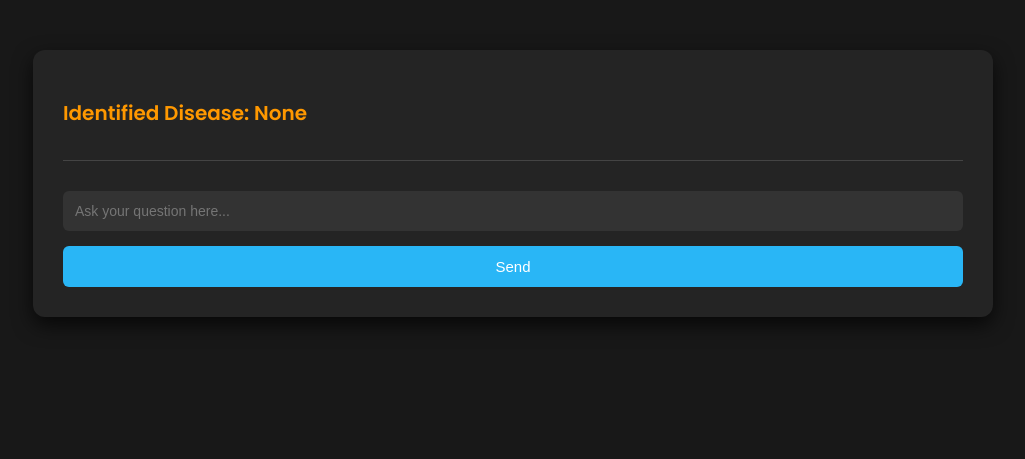
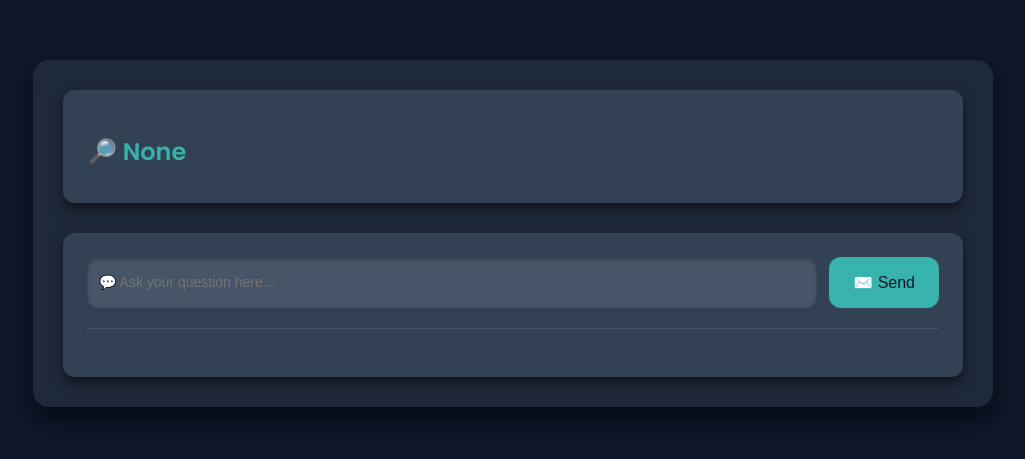
Before and after one commit to Aditya200531/Agri-guard, a Flask app: page /results in a window 1280 px wide. Shown: the top 459 px of the page, without its empty margins (127-1152 px from the left). Run offline with Flask 2, Linux system fonts and the light colour scheme.

Commit message:
with improved pb model and better styles

```diff
--- a/flask_site/app.py
+++ b/flask_site/app.py
@@ -1,4 +1,5 @@
 import os
+import json
 from flask import Flask, render_template, request, redirect, url_for, session
 import numpy as np
 import tensorflow as tf
@@ -10,43 +11,27 @@
 UPLOAD_FOLDER = 'static/uploads'
 app.config['UPLOAD_FOLDER'] = UPLOAD_FOLDER
 
-# Load TFLite model
-interpreter = tf.lite.Interpreter(model_path="Agri-guard\model.tflite")
-interpreter.allocate_tensors()
+# Load the model from the .pb file
+model = tf.saved_model.load("Agri-guard\saved_model")
 
-input_details = interpreter.get_input_details()
-output_details = interpreter.get_output_details()
+# Load class labels from a JSON file
+with open("Agri-guard\class_indices.json", "r") as f:
+    class_labels = json.load(f)
 
-# Class labels in index order
-class_labels = [
-    "Corn (maize) Cercospora leaf spot Gray leaf spot",
-    "Corn (maize) Common rust",
-    "Corn (maize) healthy",
-    "Corn (maize) Northern Leaf Blight",
-    "Pepper, bell Bacterial spot",
-    "Pepper, bell healthy",
-    "Potato Early blight",
-    "Potato healthy",
-    "Potato Late blight",
-    "Tomato Bacterial spot",
-    "Tomato Early blight",
-    "Tomato healthy",
-    "Tomato Late blight",
-    "Tomato Leaf Mold",
-    "Tomato Septoria leaf spot",
-    "Tomato Spider mites Two-spotted spider mite",
-    "Tomato Target Spot",
-    "Tomato Tomato mosaic virus",
-    "Tomato Tomato Yellow Leaf Curl Virus"
-]
+# Convert JSON keys to integers for easier indexing
+class_labels = {int(k): v for k, v in class_labels.items()}
 
 def process_image(image_path):
-    image = Image.open(image_path).resize((input_details[0]['shape'][1], input_details[0]['shape'][2]))
+    image = Image.open(image_path).resize((224, 224))  # Adjust size based on your model's requirements
     input_data = np.expand_dims(np.array(image, dtype=np.float32) / 255.0, axis=0)
-    interpreter.set_tensor(input_details[0]['index'], input_data)
-    interpreter.invoke()
-    output_data = interpreter.get_tensor(output_details[0]['index'])[0]  # Get first row from softmax
-    return output_data
+    input_tensor = tf.convert_to_tensor(input_data)
+
+    # Run inference using the loaded model
+    infer = model.signatures['serving_default']
+    output_data = infer(input_tensor)
+    logits = list(output_data.values())[0].numpy()[0]  # Get the first (and only) batch
+
+    return logits
 
 @app.route('/', methods=['GET', 'POST'])
 def index():
@@ -59,8 +44,8 @@
             session['chat_history'] = []  # Initialize chat history for the session
 
             # Process the image and get the class label
-            model_output = process_image(file_path)
-            predicted_index = np.argmax(model_output)  # Get index of highest softmax value
+            logits = process_image(file_path)
+            predicted_index = np.argmax(logits)  # Get index of highest softmax value
             predicted_label = class_labels[predicted_index]  # Map to class label
             session['model_output'] = predicted_label  # Store class label in session
 
--- a/flask_site/static/css/styles.css
+++ b/flask_site/static/css/styles.css
@@ -1,128 +1,153 @@
+@import url('https://fonts.googleapis.com/css2?family=Poppins:wght@400;600&display=swap');
+
 body {
-    background-color: #181818;
-    color: #e0e0e0;
+    background-color: #0F172A;
+    color: #E5E7EB;
     font-family: 'Poppins', sans-serif;
     margin: 0;
     padding: 0;
-    line-height: 1.6;
 }
 
-.container, .results-container {
-    max-width: 900px;
-    margin: 50px auto;
-    padding: 30px;
-    border-radius: 12px;
-    background-color: #242424;
-    box-shadow: 0 8px 20px rgba(0, 0, 0, 0.7);
+.container {
+    max-width: 700px;
+    margin: 80px auto;
+    padding: 40px;
+    background-color: #1E293B;
+    border-radius: 16px;
+    box-shadow: 0 12px 24px rgba(0, 0, 0, 0.6);
+    text-align: center;
 }
 
-h1, h2 {
-    color: #f5f5f5;
-    font-weight: 600;
+.header {
+    margin-bottom: 30px;
 }
 
-form {
+.header h1 {
+    font-size: 36px;
+    color: #38B2AC;
+    margin-bottom: 10px;
+}
+
+.header p {
+    font-size: 18px;
+    color: #94A3B8;
+    margin-bottom: 0;
+}
+
+.upload-form {
     display: flex;
     flex-direction: column;
-    gap: 15px;
+    gap: 20px;
 }
 
-input[type="file"], input[type="text"] {
-    padding: 12px;
-    border: none;
-    border-radius: 6px;
-    background-color: #333;
-    color: #ffffff;
-    outline: none;
-    font-size: 14px;
-    transition: background-color 0.3s;
+input[type="file"] {
+    padding: 16px;
+    border: 2px dashed #38B2AC;
+    border-radius: 12px;
+    background-color: #1E293B;
+    color: #E5E7EB;
+    cursor: pointer;
+    transition: border 0.3s;
 }
 
-input[type="file"]::file-selector-button {
-    background-color: #00796b;
-    color: #ffffff;
-    border: none;
-    padding: 8px 12px;
-    border-radius: 6px;
-    cursor: pointer;
-}
-
-input[type="file"]::file-selector-button:hover {
-    background-color: #005f54;
+input[type="file"]:hover {
+    border-color: #2C7A7B;
 }
 
 button {
-    padding: 12px;
-    background-color: #29b6f6;
-    color: #ffffff;
+    padding: 16px 24px;
+    background-color: #38B2AC;
+    color: #0F172A;
     border: none;
-    border-radius: 6px;
-    font-size: 15px;
+    border-radius: 12px;
     cursor: pointer;
+    font-size: 16px;
     transition: background-color 0.3s;
 }
 
 button:hover {
-    background-color: #0288d1;
+    background-color: #2C7A7B;
 }
 
-.image-preview img {
-    width: 80px;
-    height: 80px;
-    object-fit: cover;
-    border-radius: 6px;
-    margin-right: 15px;
+.results-container {
+    max-width: 900px;
+    margin: 60px auto;
+    padding: 30px;
+    background-color: #1E293B;
+    border-radius: 16px;
+    box-shadow: 0 12px 24px rgba(0, 0, 0, 0.6);
 }
 
 .top-bar {
     display: flex;
     align-items: center;
-    margin-bottom: 20px;
-    border-bottom: 1px solid #444;
-    padding-bottom: 15px;
+    justify-content: space-between;
+    margin-bottom: 30px;
+    padding: 24px;
+    background-color: #334155;
+    border-radius: 12px;
+    box-shadow: 0 6px 12px rgba(0, 0, 0, 0.5);
+}
+
+.image-preview img {
+    width: 150px;
+    height: auto;
+    border-radius: 12px;
+    border: 2px solid #38B2AC;
+    box-shadow: 0 6px 12px rgba(0, 0, 0, 0.5);
 }
 
 .disease-info h2 {
-    font-size: 20px;
-    color: #ff9800;
-}
-
-.disease-details ul {
-    list-style: none;
-    padding: 0;
-    margin-top: 15px;
-}
-
-.disease-details li {
-    background: #333;
+    font-size: 24px;
+    color: #38B2AC;
     margin-bottom: 10px;
-    padding: 10px;
-    border-radius: 6px;
 }
 
 .chatbox {
     margin-top: 30px;
+    padding: 24px;
+    background-color: #334155;
+    border-radius: 12px;
+    box-shadow: 0 6px 12px rgba(0, 0, 0, 0.5);
 }
 
-.response p {
-    background-color: #444;
+.chat-input {
+    display: flex;
+    gap: 12px;
+    margin-bottom: 20px;
+}
+
+input[type="text"] {
+    flex: 1;
     padding: 12px;
-    border-radius: 8px;
-    margin-top: 15px;
+    border-radius: 12px;
+    border: none;
+    background-color: #475569;
+    color: #E5E7EB;
+    font-size: 14px;
+    box-shadow: inset 0 2px 4px rgba(0, 0, 0, 0.3);
 }
 
 input[type="text"]:focus {
-    background-color: #383838;
+    outline: none;
+    border: 2px solid #38B2AC;
 }
 
-@media (max-width: 600px) {
-    .top-bar, .disease-details, .chatbox {
-        flex-direction: column;
-        align-items: center;
-    }
+.chat-history {
+    max-height: 300px;
+    overflow-y: auto;
+    padding: 12px;
+    border-top: 1px solid #475569;
+}
 
-    .image-preview img {
-        width: 60px;
-        height: 60px;
-    }
+.chat-history p {
+    background-color: #475569;
+    padding: 12px;
+    border-radius: 12px;
+    margin-bottom: 10px;
+    box-shadow: 0 3px 6px rgba(0, 0, 0, 0.4);
 }
+
+.chat-history p:nth-child(even) {
+    background-color: #64748B;
+}
--- a/flask_site/templates/results.html
+++ b/flask_site/templates/results.html
@@ -7,30 +7,58 @@
     <link rel="stylesheet" href="{{ url_for('static', filename='css/styles.css') }}">
     <link rel="preconnect" href="https://fonts.googleapis.com">
     <link href="https://fonts.googleapis.com/css2?family=Poppins:wght@400;600&display=swap" rel="stylesheet">
+    <script src="https://cdn.jsdelivr.net/npm/animejs@3.2.1/lib/anime.min.js"></script>
 </head>
 <body>
     <div class="results-container">
         <div class="top-bar">
+            {% if uploaded_image %}
             <div class="image-preview">
-                {% if uploaded_image %}
-                    <img src="{{ url_for('static', filename='uploads/' + uploaded_image) }}" alt="Uploaded Image">
-                {% endif %}
+                <img src="{{ url_for('static', filename='uploads/' + uploaded_image) }}" alt="Uploaded Image">
             </div>
+            {% endif %}
             <div class="disease-info">
-                <h2>Identified Disease: <span>{{ model_output }}</span></h2>
+                <h2>🔎 <span>{{ model_output }}</span></h2>
             </div>
         </div>
         <div class="chatbox">
-            <form method="post">
-                <input type="text" name="user_input" placeholder="Ask your question here..." required>
-                <button type="submit">Send</button>
+            <form method="post" class="chat-input">
+                <input type="text" name="user_input" placeholder="💬 Ask your question here..." required>
+                <button type="submit">✉️ Send</button>
             </form>
             <div class="chat-history">
                 {% for message in chat_history %}
-                    <p>{{ message }}</p>
+                <p>{{ message }}</p>
                 {% endfor %}
             </div>
         </div>
     </div>
+    <script>
+        // Add some animated flourishes
+        anime({
+            targets: '.top-bar',
+            translateY: [-20, 0],
+            opacity: [0, 1],
+            duration: 800,
+            delay: 200,
+            easing: 'easeOutExpo'
+        });
+        anime({
+            targets: '.chatbox',
+            translateY: [20, 0],
+            opacity: [0, 1],
+            duration: 800,
+            delay: 400,
+            easing: 'easeOutExpo'
+        });
+        anime({
+            targets: '.chat-input',
+            translateY: [10, 0],
+            opacity: [0, 1],
+            duration: 600,
+            delay: 600,
+            easing: 'easeOutExpo'
+        });
+    </script>
 </body>
 </html>
```
Also changed, not shown: flask_site/class_indices.json (added, +40 -0 lines), flask_site/templates/index.html (+35 -5 lines).
